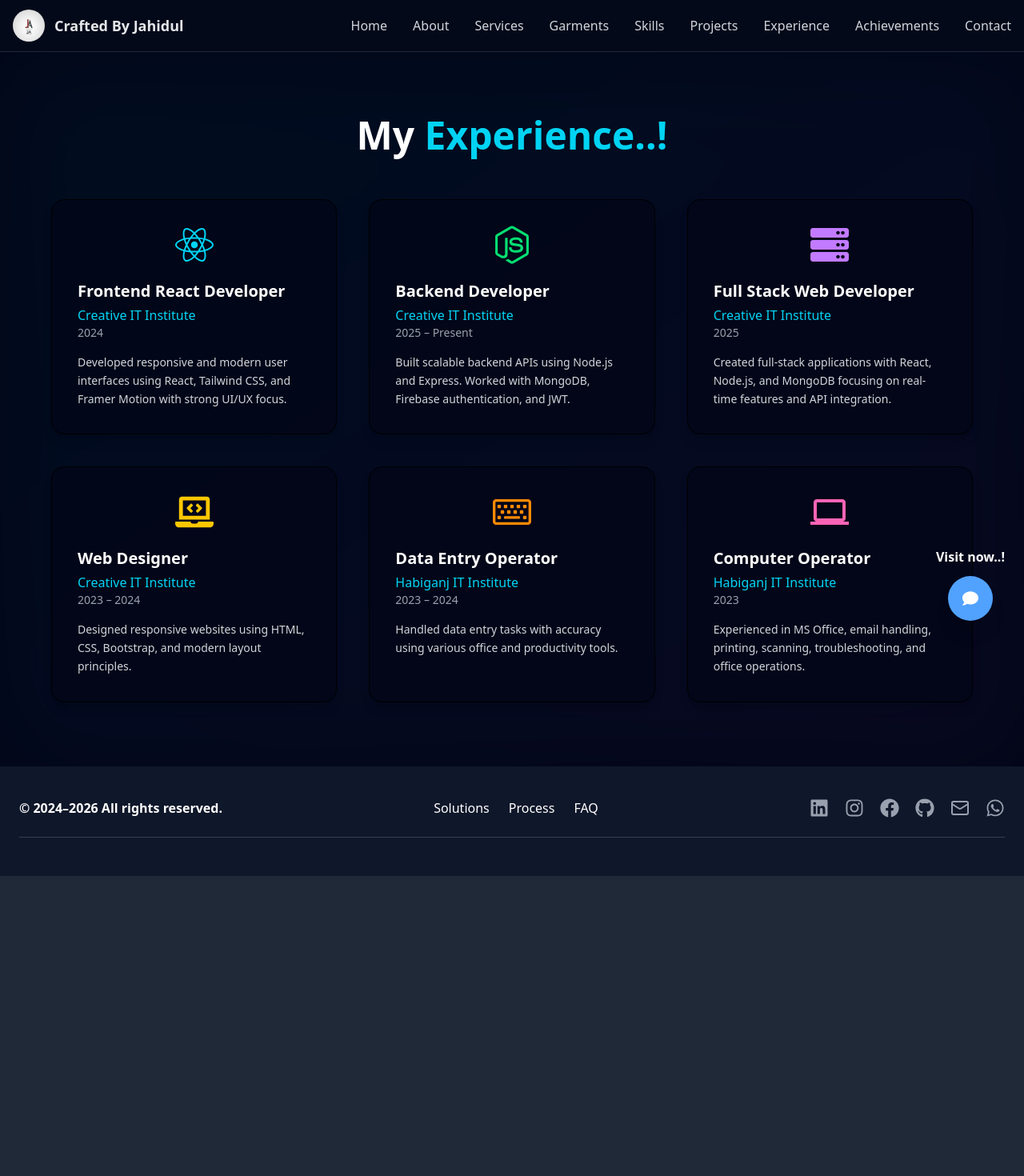
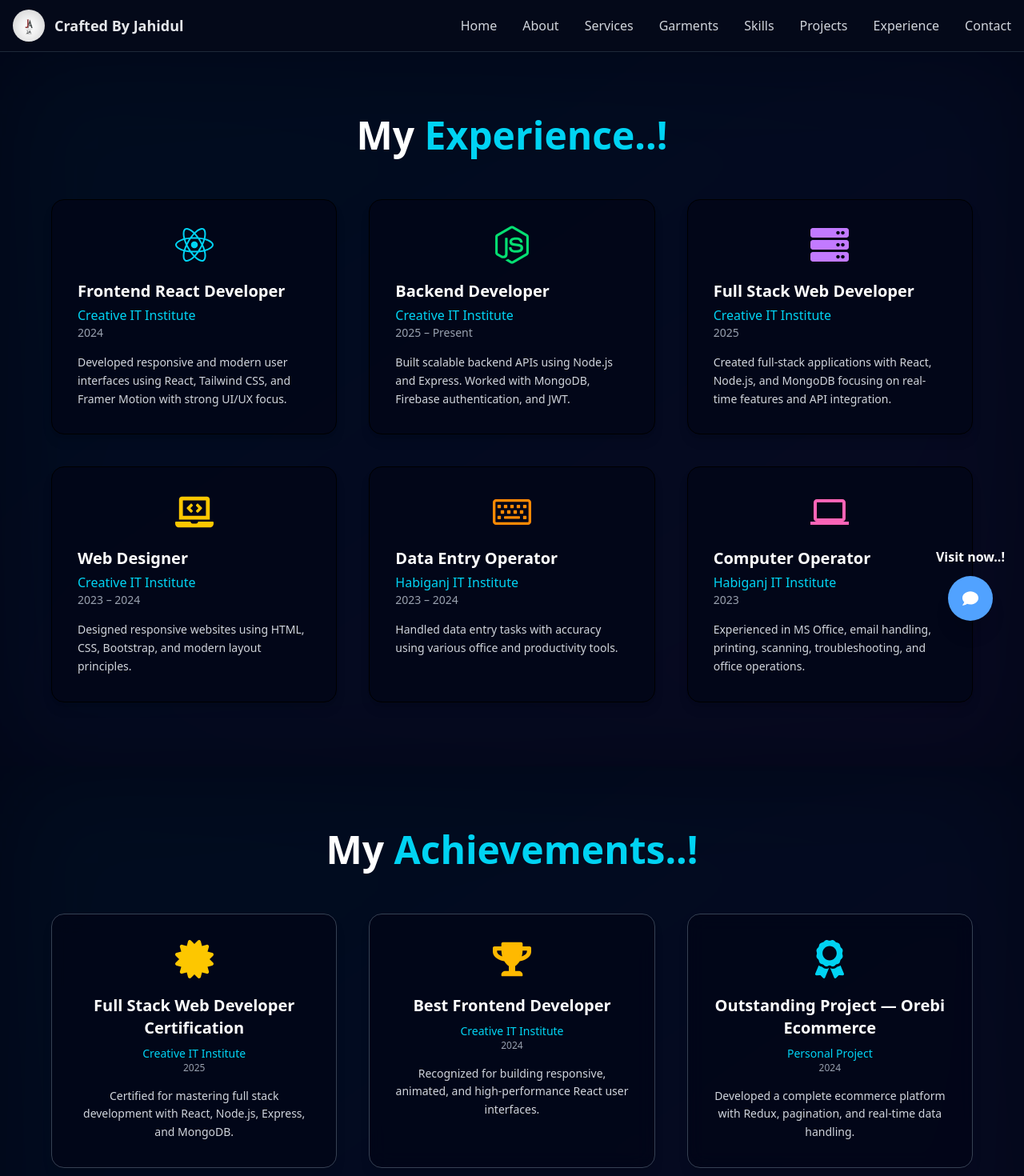
Before and after one commit to md-jahid-islam/Crafted-By-Jahidul, a React (Vite) app: page /Experience in a window 1280 px wide. Shown: the top 1470 px of the page at 80% size. Before the commit the page ends 1095 px from the top, so only its background shows below. Built offline with nearby package versions, Linux system fonts and the light colour scheme.

Commit message:
added to icon

```diff
--- a/src/App.jsx
+++ b/src/App.jsx
@@ -6,7 +6,6 @@ import About from './Pages/About'
 import Skills from './Pages/Skills'
 import Projects from './Pages/Projects'
 import ExperienceComponents from './Components/Experience/ExperienceComponents'
-import AchievementsComponents from './Components/Achievements/AchievementsComponents'
 import ContactComponents from './Components/Contact/ContactComponents'
 import Service from './Pages/Service'
 import Garments from './Pages/Garments'
@@ -30,12 +29,10 @@ import FQA from './Pages/FQA'
             <Route path='/Skills' element={<Skills />} />
             <Route path='/Projects' element={<Projects />} />
             <Route path='/Experience' element={<ExperienceComponents />} />
-            <Route path='/Achievements' element={<AchievementsComponents />} />
             <Route path='/FQA' element={<FQA />} />
             <Route path='/Process' element={<Process />} />
             <Route path='/Contact' element={<ContactComponents />} />
             <Route path='/Footer' element={<Footer />} />
-
           </Route>
         </Routes>
       </BrowserRouter>
--- a/src/Components/Achievements/AchievementsComponents.jsx
+++ /dev/null
@@ -1,107 +0,0 @@
-import React from "react";
-import { motion } from "framer-motion";
-import { FaAward, FaTrophy, FaCertificate, FaCode } from "react-icons/fa";
-
- // ========== Achievements Data ========== //
- const achievements = [
-  {
-    id: 1,
-    title: "Full Stack Web Developer Certification",
-    organization: "Creative IT Institute",
-    year: "2025",
-    description:
-      "Certified for mastering full stack development with React, Node.js, Express, and MongoDB.",
-    icon: <FaCertificate className="text-yellow-400 text-5xl" />,
-  },
-  {
-    id: 2,
-    title: "Best Frontend Developer",
-    organization: "Creative IT Institute",
-    year: "2024",
-    description:
-      "Recognized for building responsive, animated, and high-performance React user interfaces.",
-    icon: <FaTrophy className="text-amber-400 text-5xl" />,
-  },
-  {
-    id: 3,
-    title: "Outstanding Project — Orebi Ecommerce",
-    organization: "Personal Project",
-    year: "2024",
-    description:
-      "Developed a complete ecommerce platform with Redux, pagination, and real-time data handling.",
-    icon: <FaAward className="text-cyan-400 text-5xl" />,
-  },
-  {
-    id: 4,
-    title: "UI / UX Design Excellence",
-    organization: "Figma Workshop",
-    year: "2024",
-    description:
-      "Awarded for translating Figma designs into pixel-perfect, responsive web layouts.",
-    icon: <FaCode className="text-pink-400 text-5xl" />,
-  },
- ];
-
- // ========== Achievements Component ========== //
- const AchievementsComponents = () => {
-  return (
-    <>
-     <section id="achievements" className="relative bg-[#020617] py-20 px-6 md:px-16 overflow-hidden">
-      {/* Background Glow */}
-      <div className="absolute inset-0 bg-gradient-to-br from-cyan-500/10 via-blue-500/10 to-purple-500/10 blur-3xl opacity-40" />
-
-      <div className="max-w-7xl mx-auto text-center relative z-10">
-        {/* Title */}
-        <motion.h2
-          initial={{ opacity: 0, y: -30 }}
-          whileInView={{ opacity: 1, y: 0 }}
-          transition={{ duration: 0.6 }}
-          className="text-4xl md:text-5xl font-extrabold text-white mb-14">
-          My <span className="text-cyan-400">Achievements..!</span>
-        </motion.h2>
-
-        {/* Achievements Grid */}
-        <div className="grid sm:grid-cols-2 lg:grid-cols-3 gap-10">
-          {achievements.map((item, index) => (
-            <motion.div
-              key={item.id}
-              initial={{ opacity: 0, y: 40 }}
-              whileInView={{ opacity: 1, y: 0 }}
-              transition={{ duration: 0.6, delay: index * 0.08 }}
-              viewport={{ once: true }}
-              className="bg-[#020617]/80 rounded-2xl border border-gray-700
-              p-8 backdrop-blur-md shadow-lg
-              hover:border-cyan-400 hover:shadow-cyan-500/20
-              transition-all duration-500 hover:scale-[1.03]">
-              {/* Icon */}
-              <div className="flex justify-center mb-5">
-                {item.icon}
-              </div>
-
-              {/* Title */}
-              <h3 className="text-xl font-semibold text-white mb-2">
-                {item.title}
-              </h3>
-
-              {/* Organization & Year */}
-              <p className="text-cyan-400 font-medium text-sm">
-                {item.organization}
-              </p>
-              <p className="text-gray-400 text-xs mb-4">
-                {item.year}
-              </p>
-
-              {/* Description */}
-              <p className="text-gray-300 text-sm leading-relaxed">
-                {item.description}
-              </p>
-            </motion.div>
-          ))}
-        </div>
-      </div>
-    </section>
-    </>
-  );
- };
-
- export default AchievementsComponents;
--- a/src/Components/Experience/ExperienceComponents.jsx
+++ b/src/Components/Experience/ExperienceComponents.jsx
@@ -1,116 +1,5 @@
-// import React from "react";
-// import { motion } from "framer-motion";
-// import { FaReact, FaNodeJs, FaServer, FaLaptopCode, FaRegKeyboard } from "react-icons/fa";
-//  import { MdComputer } from "react-icons/md";
-
-//  // ======= Experience Data ======= //
-//  const experiences = [
-//   {
-//     id: 1,
-//     role: "Frontend with React developer",
-//     company: "Creative IT Institute",
-//     duration: "2024 ",
-//     description:"Developed responsive and modern user interfaces using React, Tailwind CSS, and Framer Motion. Focused on UI/UX animation and smooth interactivity.",
-//     icon: <FaReact className="text-sky-400 text-5xl" />,
-//   },
-//   {
-//     id: 2,
-//     role: "Backend Developer",
-//     company: "Creative IT Institute",
-//     duration: "2025 – Present",
-//     description:"Built scalable backend APIs using Node.js and Express. Managed databases with MongoDB and integrated authentication with Firebase and JWT.",
-//     icon: <FaNodeJs className="text-green-400 text-5xl" />,
-//   },
-//   {
-//     id: 3,
-//     role: "Full Stack Web Developer",
-//     company: "Creative IT Institute",
-//     duration: "2025",
-//     description:"Developed full-stack web applications with React, Node.js, and MongoDB. Focused on API integration, authentication, and real-time user experiences.",
-//     icon: <FaServer className="text-purple-400 text-5xl" />,
-//   },
-//   {
-//     id: 4,
-//     role: "Web Design",
-//     company: "Creative IT Institute",
-//     duration: "2023 – 2024",
-//     description:"Designed static and responsive websites using HTML, CSS, and Bootstrap. Learned layout structuring and professional design principles.",
-//     icon: <FaLaptopCode className="text-yellow-400 text-5xl" />,
-//   },
-//   {
-//     id: 4,
-//     role: "Data Entry",
-//     company: "Habiganj IT Institute",
-//     duration: "2023 – 2024",
-//     description:"Performed data entry tasks with a focus on accuracy and efficiency. Utilized various software tools to manage and organize data effectively.",
-//     icon: <FaRegKeyboard className="text-yellow-400 text-5xl" />,
-//   },
-//    {
-//     id: 4,
-//     role: "Computer Operator",
-//     company: "Habiganj IT Institute",
-//     duration: "2023",
-//     description:"Skilled in typing, data entry, MS Office, email handling, printing, scanning, software/hardware troubleshooting, internet research, and maintaining smooth office operations.",
-//     icon: <MdComputer className="text-yellow-400 text-5xl" />,
-//   },
-//  ];
-
-//  // ========== Experience Components start ========== //
-//  const ExperienceComponents = () => {
-//   return (
-//     <>
-//     <section id="experience" className=" scroll-mt-24 relative bg-[#020617] py-20 px-6 md:px-16 overflow-hidden" >
-//       {/* ==== Background Glow ==== */}
-//       <div className="absolute inset-0 bg-gradient-to-r from-blue-500/10 via-cyan-500/10 to-purple-500/10 blur-3xl opacity-40"></div>
-
-//       <div className="max-w-6xl mx-auto text-center relative z-10">
-//         {/* ==== Title ==== */}
-//         <motion.h2
-//           initial={{ opacity: 0, y: -30 }}
-//           whileInView={{ opacity: 1, y: 0 }}
-//           transition={{ duration: 0.6 }}
-//           className="text-4xl md:text-5xl font-extrabold text-white mb-14">
-//           My <span className="text-blue-500">Experience.!</span>
-//         </motion.h2>
-
-//         {/* ==== Experience Grid ==== */}
-//         <div className="grid gap-10 sm:grid-cols-2 lg:grid-cols-3">
-//           {experiences.map((exp, index) => (
-//             <motion.div
-//               key={exp.id}
-//               initial={{ opacity: 0, y: 40 }}
-//               whileInView={{ opacity: 1, y: 0 }}
-//               transition={{ duration: 0.6, delay: index * 0.1 }}
-//               viewport={{ once: true }}
-//               className="relative bg-gray-800/60 p-8 rounded-2xl border border-gray-700 hover:border-blue-500 shadow-md hover:shadow-blue-500/20 backdrop-blur-sm transition-all duration-500">
-//               {/* ==== Icon ==== */}
-//               <div className="flex justify-center mb-5">{exp.icon}</div>
-
-//               {/* ==== Role & Company ==== */}
-//               <h3 className="text-2xl font-semibold text-white mb-2">
-//                 {exp.role}
-//               </h3>
-//               <p className="text-blue-400 font-medium">{exp.company}</p>
-//               <p className="text-gray-400 text-sm mb-4">{exp.duration}</p>
-
-//               {/* ==== Description ==== */}
-//               <p className="text-gray-300 text-sm md:text-base leading-relaxed">
-//                 {exp.description}
-//               </p>
-//             </motion.div>
-//           ))}
-//         </div>
-//       </div>
-//     </section>
-//     </>
-//   );
-//  };
-
-//  // ========== Exporting the Experince Components end ========== //
-//  export default ExperienceComponents;
-
-
 import React from "react";
+import { FaAward, FaTrophy, FaCertificate, FaCode } from "react-icons/fa";
 import { motion } from "framer-motion";
 import {
   FaReact,
@@ -179,6 +68,46 @@ const experiences = [
   },
 ];
 
+// ========== Achievements Data ========== //
+ const achievements = [
+  {
+    id: 1,
+    title: "Full Stack Web Developer Certification",
+    organization: "Creative IT Institute",
+    year: "2025",
+    description:
+      "Certified for mastering full stack development with React, Node.js, Express, and MongoDB.",
+    icon: <FaCertificate className="text-yellow-400 text-5xl" />,
+  },
+  {
+    id: 2,
+    title: "Best Frontend Developer",
+    organization: "Creative IT Institute",
+    year: "2024",
+    description:
+      "Recognized for building responsive, animated, and high-performance React user interfaces.",
+    icon: <FaTrophy className="text-amber-400 text-5xl" />,
+  },
+  {
+    id: 3,
+    title: "Outstanding Project — Orebi Ecommerce",
+    organization: "Personal Project",
+    year: "2024",
+    description:
+      "Developed a complete ecommerce platform with Redux, pagination, and real-time data handling.",
+    icon: <FaAward className="text-cyan-400 text-5xl" />,
+  },
+  {
+    id: 4,
+    title: "UI / UX Design Excellence",
+    organization: "Figma Workshop",
+    year: "2024",
+    description:
+      "Awarded for translating Figma designs into pixel-perfect, responsive web layouts.",
+    icon: <FaCode className="text-pink-400 text-5xl" />,
+  },
+ ];
+
 // ========== Experience Component ========== //
 const ExperienceComponents = () => {
   return (
@@ -235,6 +164,60 @@ const ExperienceComponents = () => {
         </div>
       </div>
     </section>
+       <section id="achievements" className="relative bg-[#020617] py-20 px-6 md:px-16 overflow-hidden">
+      {/* Background Glow */}
+      <div className="absolute inset-0 bg-gradient-to-br from-cyan-500/10 via-blue-500/10 to-purple-500/10 blur-3xl opacity-40" />
+
+      <div className="max-w-7xl mx-auto text-center relative z-10">
+        {/* Title */}
+        <motion.h2
+          initial={{ opacity: 0, y: -30 }}
+          whileInView={{ opacity: 1, y: 0 }}
+          transition={{ duration: 0.6 }}
+          className="text-4xl md:text-5xl font-extrabold text-white mb-14">
+          My <span className="text-cyan-400">Achievements..!</span>
+        </motion.h2>
+
+        {/* Achievements Grid */}
+        <div className="grid sm:grid-cols-2 lg:grid-cols-3 gap-10">
+          {achievements.map((item, index) => (
+            <motion.div
+              key={item.id}
+              initial={{ opacity: 0, y: 40 }}
+              whileInView={{ opacity: 1, y: 0 }}
+              transition={{ duration: 0.6, delay: index * 0.08 }}
+              viewport={{ once: true }}
+              className="bg-[#020617]/80 rounded-2xl border border-gray-700
+              p-8 backdrop-blur-md shadow-lg
+              hover:border-cyan-400 hover:shadow-cyan-500/20
+              transition-all duration-500 hover:scale-[1.03]">
+              {/* Icon */}
+              <div className="flex justify-center mb-5">
+                {item.icon}
+              </div>
+
+              {/* Title */}
+              <h3 className="text-xl font-semibold text-white mb-2">
+                {item.title}
+              </h3>
+
+              {/* Organization & Year */}
+              <p className="text-cyan-400 font-medium text-sm">
+                {item.organization}
+              </p>
+              <p className="text-gray-400 text-xs mb-4">
+                {item.year}
+              </p>
+
+              {/* Description */}
+              <p className="text-gray-300 text-sm leading-relaxed">
+                {item.description}
+              </p>
+            </motion.div>
+          ))}
+        </div>
+      </div>
+    </section>
     </>
   );
  };
--- a/src/Components/Garments/GarmentsComponents.jsx
+++ b/src/Components/Garments/GarmentsComponents.jsx
@@ -158,8 +158,8 @@ const products = [
 
               <div className="flex gap-4 mt-6">
 
-             <Link className="text-blue-400 hover:underline" to={"/QuickQuote"}>Request quote</Link>
-             <Link className="text-blue-400 hover:underline" to={"/Contact"}>Contact</Link>
+             <Link className="text-blue-400 hover:underline" to={"/QuickQuote"}>Request quote →</Link>
+             <Link className="text-blue-400 hover:underline" to={"/Contact"}>Contact → </Link>
 
               </div>
             </motion.div>
--- a/src/Components/Navbar/Navbar.jsx
+++ b/src/Components/Navbar/Navbar.jsx
@@ -42,7 +42,6 @@ const Navbar = () => {
     { name: "Skills", id: "Skills" },
     { name: "Projects", id: "Projects" },
     { name: "Experience", id: "Experience" },
-    { name: "Achievements", id: "Achievements" },
     { name: "Contact", id: "Contact" },
   ];
 
--- a/src/Pages/Home.jsx
+++ b/src/Pages/Home.jsx
@@ -5,7 +5,6 @@ import Skills from './Skills'
 import Projects from './Projects'
 import ContactComponents from '../Components/Contact/ContactComponents'
 import Experience from './Experience'
-import AchievementsComponents from '../Components/Achievements/AchievementsComponents'
 import Service from './Service'
 import Garments from './Garments'
 
@@ -20,7 +19,6 @@ import Garments from './Garments'
       <Skills />
       <Projects />
       <Experience/>
-      <AchievementsComponents />
       <ContactComponents />
     </>
   )
```
Also changed, not shown: src/Components/FQA/FQAComponents.jsx (+13 -1 lines), src/Components/Service/ServiceComponents.jsx (+7 -4 lines).
